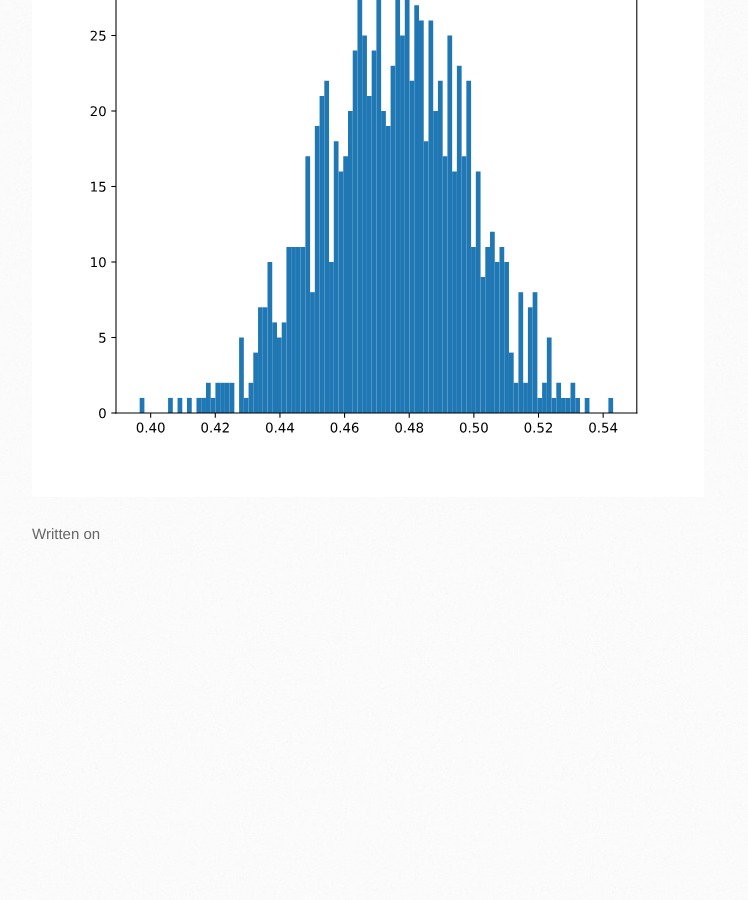
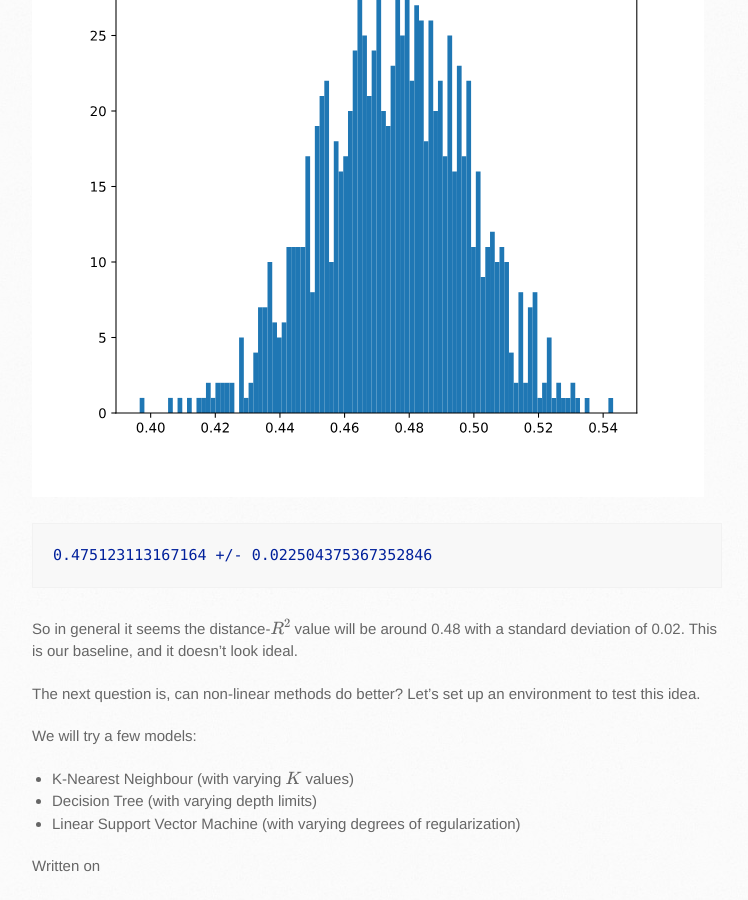
Before and after one commit to bshabashFD/bshabashFD.github.io_old2, a Jekyll site: the page built from stage4.md, in a window 1280 px wide and 900 px high, scrolled down 8659 px. Shown: the whole window, without its empty margins (138-886 px from the left). Built offline with Jekyll 4.4.1, drawn with Linux system fonts in a browser that asks for light colours; formulas are drawn with MathJax 3; a script that is not in the unit is left out; before the commit the page ends 9227 px from its top, so only the background shows below that.

Commit message:
Update stage4.md

````diff
--- a/stage4.md
+++ b/stage4.md
@@ -249,5 +249,19 @@ plt.hist(lr_distances, bins=100)
 plt.show()
 print(np.mean(lr_distances),"+/-",np.std(lr_distances))
 ```
+<img src="/assets/images/LR_hist.svg" />
 
-<img src="/assets/images/LR_hist.svg" />
+```
+0.475123113167164 +/- 0.022504375367352846
+```
+
+So in general it seems the distance-$R^2$ value will be around 0.48 with a standard deviation of 0.02. This is our baseline, and it doesn't look ideal.
+
+The next question is, can non-linear methods do better? Let's set up an environment to test this idea.
+
+We will try a few models:
+
+
+*   K-Nearest Neighbour (with varying $K$ values)
+*   Decision Tree (with varying depth limits)
+*   Linear Support Vector Machine (with varying degrees of regularization)
````
